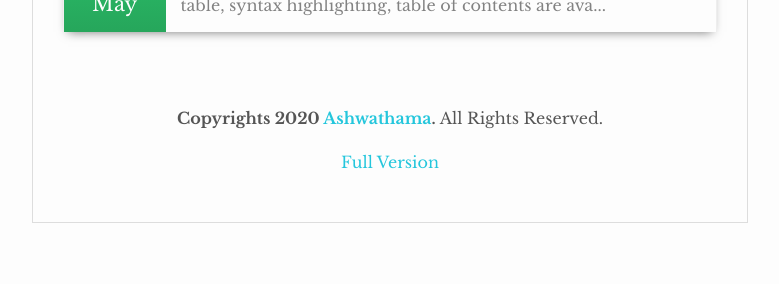
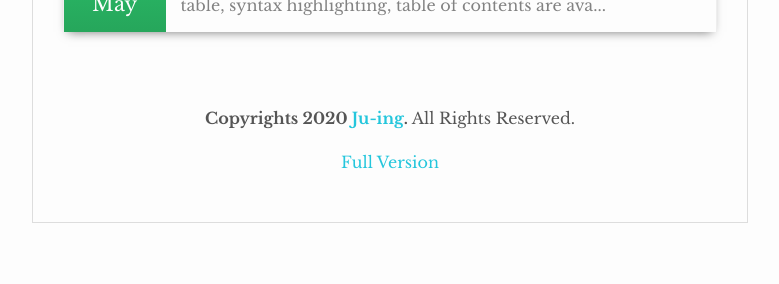
Before and after one commit to Park-Ju-hyeong/Park-Ju-hyeong.github.io, a Jekyll site: the page built from index.html, in a window 1280 px wide. Shown: the part 2080-2364 px from the top of the page, without its empty margins (250-1029 px from the left). Built offline with Jekyll 4.4.1, drawn with Linux system fonts in a browser that asks for light colours.

Commit message:
테마변경

```diff
--- a/_config.yml
+++ b/_config.yml
@@ -6,13 +6,13 @@
 # 'jekyll serve'. If you change this file, please restart the server process.
 
 # Site settings
-title: Ashwathama
+title: Ju-ing
 description: > # this means to ignore newlines until "baseurl:"
  Ashwathama is a minimal website with an app like design. It also features card layouts for website elements.
-baseurl: "/ashwath" # the subpath of your site, e.g. /blog
-url: "http://webjeda.com/ashwath/"
+baseurl: "/" # the subpath of your site, e.g. /blog
+url: "Park-Ju-hyeong.github.io"
 permalink: :title/
-full-url: "http://webjeda.com/ashwathama/" # the base hostname & protocol for your site
+full-url: "https://Park-Ju-hyeong.github.io/" # the base hostname & protocol for your site
 
 
 # CSS
@@ -31,7 +31,7 @@
 simpleform-token: b6d4be9b039b666b3311e1ddcbfb577c
 
 # Redirect users after submitting the form
-redirect-to: http://blog.webjeda.com/thank-you/
+redirect-to: http://blog.ju-ing.com
 
 # Site version
 version: 0.9
```
